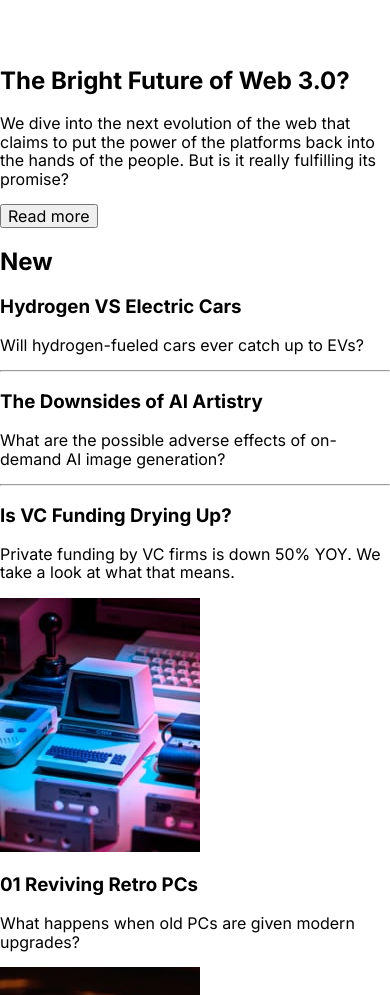
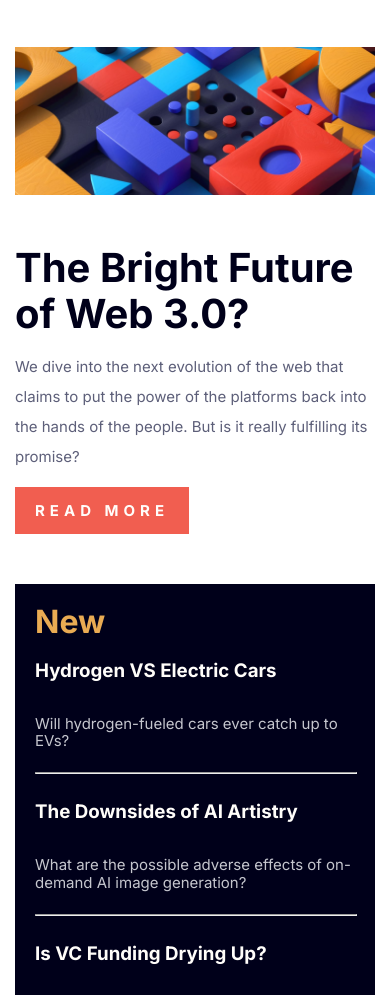
Before and after one commit to husamXA1/news-homepage-main, a plain HTML site: page index.html in a window 390 px wide. Shown: the part 93-1088 px from the top of the page. Drawn offline with Linux system fonts and the light colour scheme.

Commit message:
Completed the design

```diff
--- a/css/styles.css
+++ b/css/styles.css
@@ -1,6 +1,10 @@
 @import url('https://fonts.googleapis.com/css2?family=Inter:wght@400;700;800&display=swap');
 
 /* Global Rules */
+* {
+    box-sizing: border-box;
+}
+
 body {
     font-family: 'Inter', sans-serif;
 }
@@ -90,3 +94,178 @@ nav a:hover {
         display: block;
     }
 }
+
+/* Main Sections */
+main {
+    display: flex;
+    flex-wrap: wrap;
+    justify-content: space-between;
+}
+/* Landing Section */
+main .landing {
+    width: 70%;
+    display: flex;
+    flex-wrap: wrap;
+    justify-content: space-between;
+    align-items: center;
+}
+
+main .landing img {
+    width: 100%;
+}
+
+.landing h2 {
+    width: 50%;
+    font-size: 60px;
+    color: hsl(240, 100%, 5%);
+}
+
+.landing .text {
+    width: 45%;
+    display: flex;
+    flex-direction: column;
+    justify-content: center;
+    align-items: flex-start;
+}
+
+.landing .text p {
+    font-size: 15px;
+    color: hsl(236, 13%, 42%);
+    line-height: 2;
+}
+
+.landing button {
+    padding: 15px 20px;
+    font-size: 15px;
+    letter-spacing: 5px;
+    text-transform: uppercase;
+    border: none;
+    font-weight: 700;
+    color: hsl(36, 100%, 99%);
+    background-color: hsl(5, 85%, 63%);
+    cursor: pointer;
+    transition: 0.3s;
+}
+
+
+.landing button:hover {
+    color: hsl(36, 100%, 99%);
+    background-color: hsl(240, 100%, 5%);
+}
+
+/* New Section */
+main .new {
+    width: 25%;
+    background-color: hsl(240, 100%, 5%);
+    color: hsl(36, 100%, 99%);
+    padding: 20px;
+    display: flex;
+    flex-direction: column;
+    justify-content: center;
+}
+
+.new hr {
+    width: 100%;
+}
+
+.new h2 {
+    color: hsl(35, 77%, 62%);
+    font-size: 32px;
+    margin: 0;
+}
+
+.new p {
+    color: hsl(233, 8%, 79%);
+    font-size: 15px;
+}
+
+/* Topics section */
+main .topics {
+    display: flex;
+    justify-content: space-between;
+    margin: 50px 0;
+}
+
+.topic-card {
+    display: flex;
+    justify-content: space-between;
+    align-items: center;
+}
+
+.topic-card img {
+    width: 30%;
+}
+
+.topic-card .text {
+    width: 60%;
+    display: flex;
+    justify-content: space-between;
+    flex-direction: column;
+}
+
+.topic-card .text h3 {
+    color: hsl(240, 100%, 5%);
+}
+
+.topic-card .text span {
+    display: block;
+    font-weight: 800;
+    font-size: 32px;
+    color: hsl(233, 8%, 79%);
+}
+
+.topic-card .text p {
+    color: hsl(236, 13%, 42%);
+}
+
+/* Medium Screens optimizations */
+@media (max-width: 1199px) {
+    .landing {
+        width: 49% !important;
+    }
+    .new {
+        width: 49% !important;
+    }
+    .landing h2 {
+        font-size: 50px;
+    }
+    .topic-card {
+        flex-direction: column;
+    }
+    .topic-card img {
+        width: 200px;
+        margin-bottom: 20px;
+    }
+}
+
+/* Small Screens optimizations */
+@media (max-width: 767px) {
+    main {
+        flex-direction: column;
+    }
+    .landing {
+        flex-direction: column;
+        width: 100% !important;
+        margin-bottom: 50px;
+    }
+    .landing h2 {
+        width: 100%;
+        font-size: 40px;
+        margin: 50px 0 0;
+    }
+    .landing .text {
+        width: 100%;
+    }
+    .new {
+        width: 100% !important;
+    }
+    .topics {
+        flex-direction: column;
+    }
+    .topic-card {
+        flex-direction: row;
+    }
+    .topic-card .text {
+        padding-left: 20px;
+    }
+}
--- a/index.html
+++ b/index.html
@@ -33,13 +33,17 @@
     <script src="/scripts/menu-btn.js"></script>
   </header>
 
-  <main>
+  <main class="container">
     <section class="landing">
+      <img src="/assets/images/image-web-3-desktop.jpg" alt="web-3">
+
       <h2>The Bright Future of Web 3.0?</h2>
 
+      <div class="text">
         <p>We dive into the next evolution of the web that claims to put the power of the platforms back into the hands of the people. But is it really fulfilling its promise?</p>
 
         <button>Read more</button>
+      </div>
     </section>
 
     <section class="new">
@@ -64,29 +68,35 @@
 
       <div class="topic-card">
         <img src="/assets/images/image-retro-pcs.jpg" alt="retro-pcs">
+        <div class="text">
+          <span class="number">01</span>
           <h3>
-          <span class="number">01</span>
             Reviving Retro PCs
           </h3>
           <p>What happens when old PCs are given modern upgrades?</p>
         </div>
+      </div>
 
       <div class="topic-card">
         <img src="/assets/images/image-top-laptops.jpg" alt="top-laptops">
+        <div class="text">
+          <span class="number">02</span>
           <h3>
-          <span class="number">02</span>
             Top 10 Laptops of 2022
           </h3>
           <p>Our best picks for various needs and budgets.</p>
         </div>
+      </div>
 
       <div class="topic-card">
         <img src="/assets/images/image-gaming-growth.jpg" alt="gaming-growth">
+        <div class="text">
+          <span class="number">03</span>
           <h3>
-          <span class="number">01</span>
             The Growth of Gaming
           </h3>
           <p>How the pandemic has sparked fresh opportunities.</p>
+        </div>
       </div>
 
     </section>
@@ -95,7 +105,7 @@
   <footer>
     <div class="attribution">
       Challenge by <a href="https://www.frontendmentor.io?ref=challenge" target="_blank">Frontend Mentor</a>.
-      Coded by <a href="#">Your Name Here</a>.
+      Coded by <a href="#https://www.frontendmentor.io/profile/husamXA1">Husam</a>.
     </div>
   </footer>
 </body>
```
Lines whose indentation alone changed are shown as unchanged.
